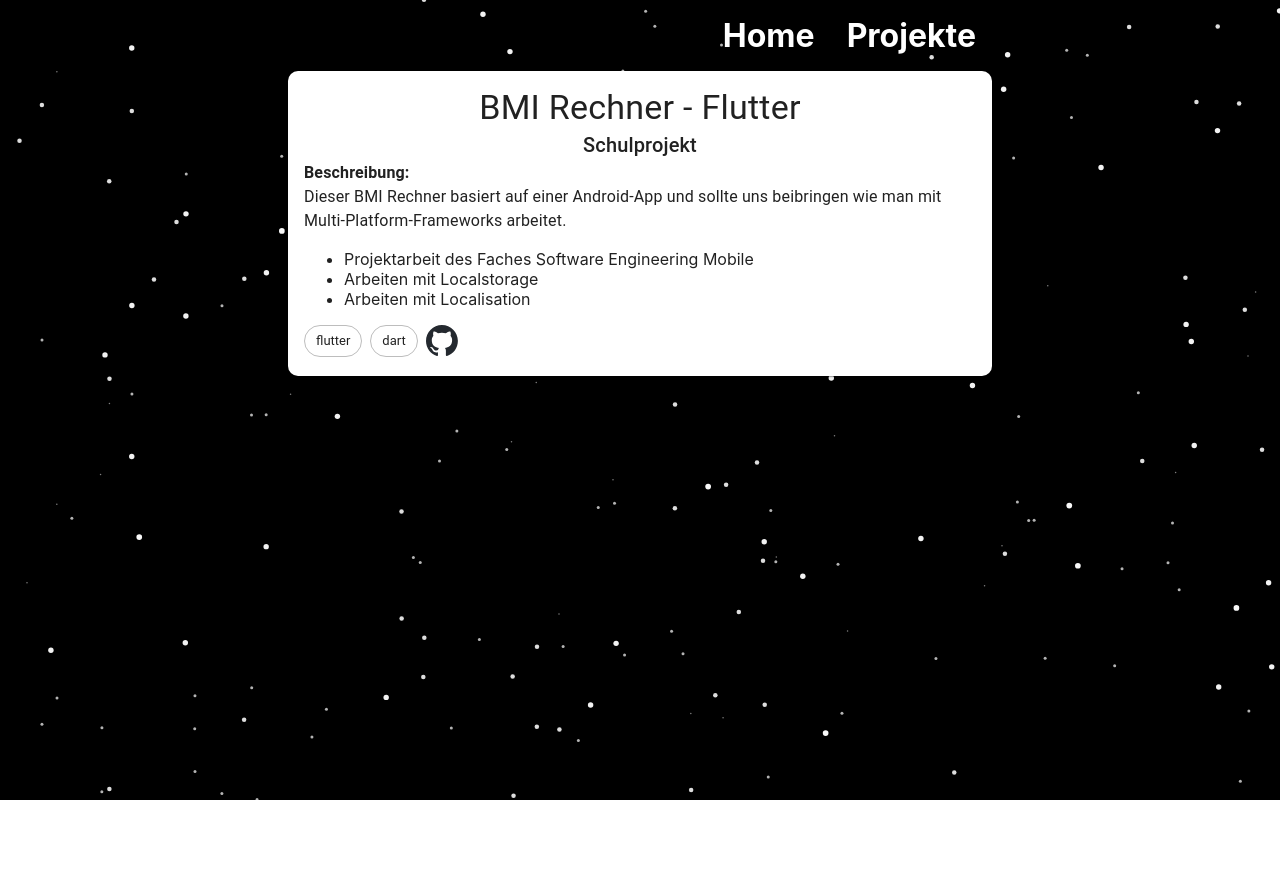
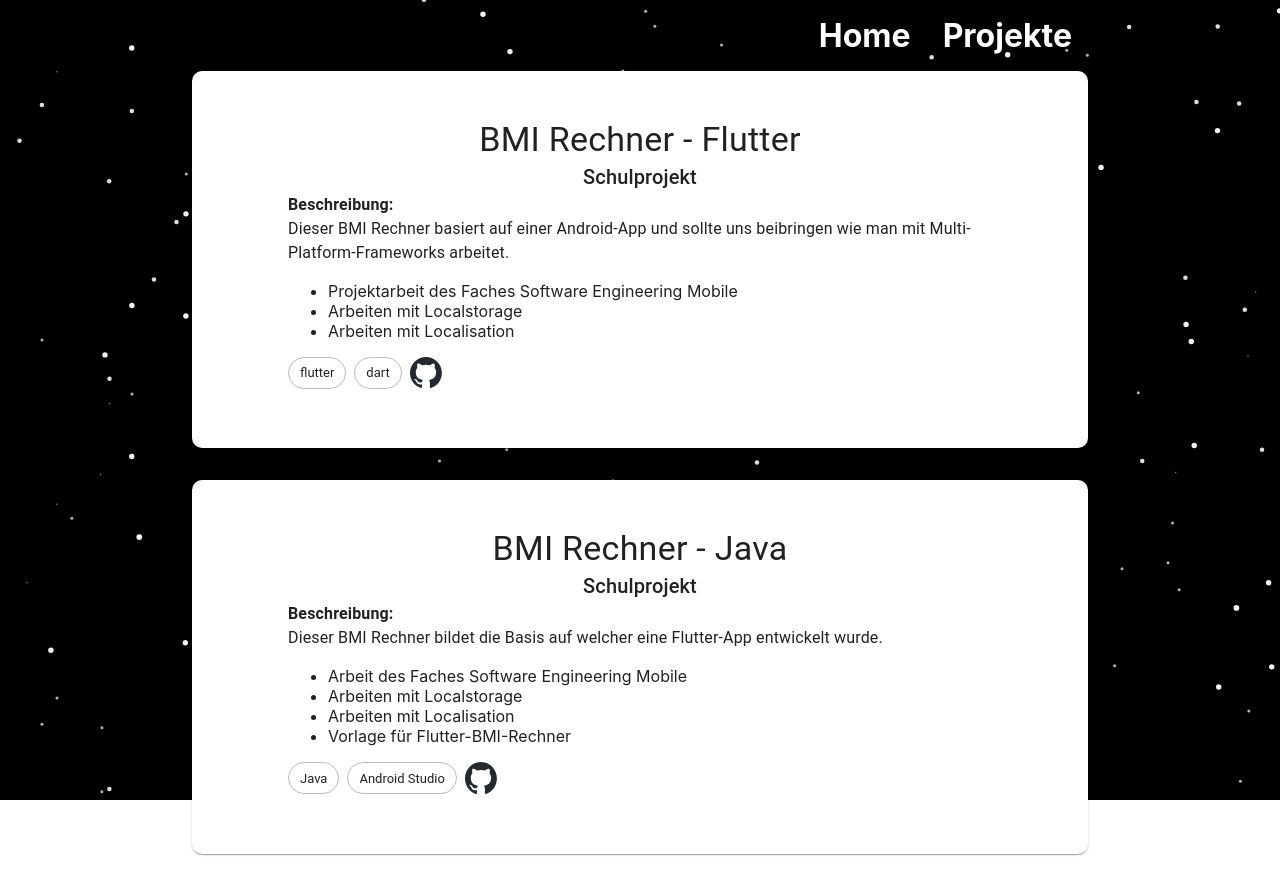
Before and after one commit to fullyonline/portfolio, a React (Create React App) app: page /projects in a window 1280 px wide. Before the commit the page ends 800 px from the top, so only its background shows below. Built offline with nearby package versions, Linux system fonts and the light colour scheme.

Commit message:
fixed styling

```diff
--- a/src/components/Home.tsx
+++ b/src/components/Home.tsx
@@ -1,15 +1,17 @@
 import React from 'react';
-import { Box, Card, Typography } from '@mui/material';
-import { flexbox, innerFlexbox, portrait } from '../styles/styles';
+import { Box, Card, CardContent, Typography } from '@mui/material';
+import { flexbox, fullWidth, innerFlexbox, portrait } from '../styles/styles';
 
 export function Home(): JSX.Element {
     return (
         <Box className={flexbox}>
-            <Card className={innerFlexbox}>
-                <Typography variant={'h2'}>Romano Sabbatella</Typography>
-                <img src="portrait.jpg" className={portrait} alt={'Portrait von Romano Sabbatella'} />
-                <Typography variant={'h4'}>Fullstack Web Developer</Typography>
-                <Typography variant={'h5'}>im Gesundheitswesen</Typography>
+            <Card className={fullWidth}>
+                <CardContent className={innerFlexbox}>
+                    <Typography variant={'h2'}>Romano Sabbatella</Typography>
+                    <img src="portrait.jpg" className={portrait} alt={'Portrait von Romano Sabbatella'} />
+                    <Typography variant={'h4'}>Fullstack Web Developer</Typography>
+                    <Typography variant={'h5'}>im Gesundheitswesen</Typography>
+                </CardContent>
             </Card>
         </Box>
     );
--- a/src/components/NoMatch.tsx
+++ b/src/components/NoMatch.tsx
@@ -10,7 +10,7 @@ export function NoMatch(): JSX.Element {
     return (
         <Box className={cx(flexbox, style)}>
             <Card className={innerFlexbox}>
-                <Typography variant={'h2'}>👇 Nichts zu sehen ausser den hier 👇</Typography>
+                <Typography variant={'h2'}>👇 Nichts zu sehen ausser dem hier 👇</Typography>
             </Card>
         </Box>
     );
--- a/src/components/Projects.tsx
+++ b/src/components/Projects.tsx
@@ -1,18 +1,21 @@
 import React from 'react';
-import { Box, Card, Chip, Typography } from '@mui/material';
-import { flexbox, flexboxLeft, githubLogo, innerFlexbox } from '../styles/styles';
+import { Box, Card, CardContent, Chip, Typography } from '@mui/material';
+import { flexboxLeft, fullWidth, githubLogo, innerFlexbox } from '../styles/styles';
 import { PROJECT_TYPE_TYPE, projects } from '../data/projects';
 
 export function Projects(): JSX.Element {
     return (
-        <Box className={flexbox}>
+        <Box className={fullWidth}>
             {projects.map((project) => {
                 return (
-                    <Card className={innerFlexbox} key={project.name}>
+                    <Card key={project.name}>
+                        <CardContent>
+                            <Box className={innerFlexbox}>
                                 <Typography variant={'h4'}>{project.name}</Typography>
                                 <Typography variant={'h6'}>
                                     {project.type === PROJECT_TYPE_TYPE.school ? 'Schulprojekt' : 'Arbeitsprojekt'}
                                 </Typography>
+                            </Box>
                             <Box>
                                 <Typography>
                                     <strong>Beschreibung:</strong>
@@ -36,6 +39,7 @@ export function Projects(): JSX.Element {
                                     )}
                                 </Box>
                             </Box>
+                        </CardContent>
                     </Card>
                 );
             })}
--- a/src/data/projects.ts
+++ b/src/data/projects.ts
@@ -30,4 +30,17 @@ export const projects: ProjectType[] = [
         description:
             'Dieser BMI Rechner basiert auf einer Android-App und sollte uns beibringen wie man mit Multi-Platform-Frameworks arbeitet.',
     },
+    {
+        name: 'BMI Rechner - Java',
+        type: PROJECT_TYPE_TYPE.school,
+        url: 'https://github.com/fullyonline/BMIApp',
+        programminglanguages: ['Java', 'Android Studio'],
+        keypoints: [
+            'Arbeit des Faches Software Engineering Mobile',
+            'Arbeiten mit Localstorage',
+            'Arbeiten mit Localisation',
+            'Vorlage für Flutter-BMI-Rechner',
+        ],
+        description: 'Dieser BMI Rechner bildet die Basis auf welcher eine Flutter-App entwickelt wurde.',
+    },
 ];
--- a/src/styles/styles.ts
+++ b/src/styles/styles.ts
@@ -1,4 +1,8 @@
 import { css } from '@emotion/css';
+
+export const fullWidth = css`
+    width: 100%;
+`;
 
 export const flexbox = css`
     display: flex;
@@ -13,6 +17,7 @@ export const flexboxRight = css`
 export const flexboxLeft = css`
     display: flex;
     justify-content: left;
+    align-items: flex-start;
 `;
 
 export const innerFlexbox = css`
@@ -40,5 +45,5 @@ export const linkCssClass = css`
 `;
 
 export const contentContainer = css`
-    width: 55%;
+    width: 70%;
 `;
--- a/src/styles/theme.ts
+++ b/src/styles/theme.ts
@@ -12,9 +12,12 @@ export const theme = createTheme({
         MuiCard: {
             styleOverrides: {
                 root: {
-                    width: '100%',
                     borderRadius: '10px',
-                    padding: '1rem',
+                    paddingTop: '2rem',
+                    paddingBottom: '2rem',
+                    paddingLeft: '5rem',
+                    paddingRight: '5rem',
+                    marginBottom: '2rem',
                 },
             },
         },
```
Lines whose indentation alone changed are shown as unchanged.
